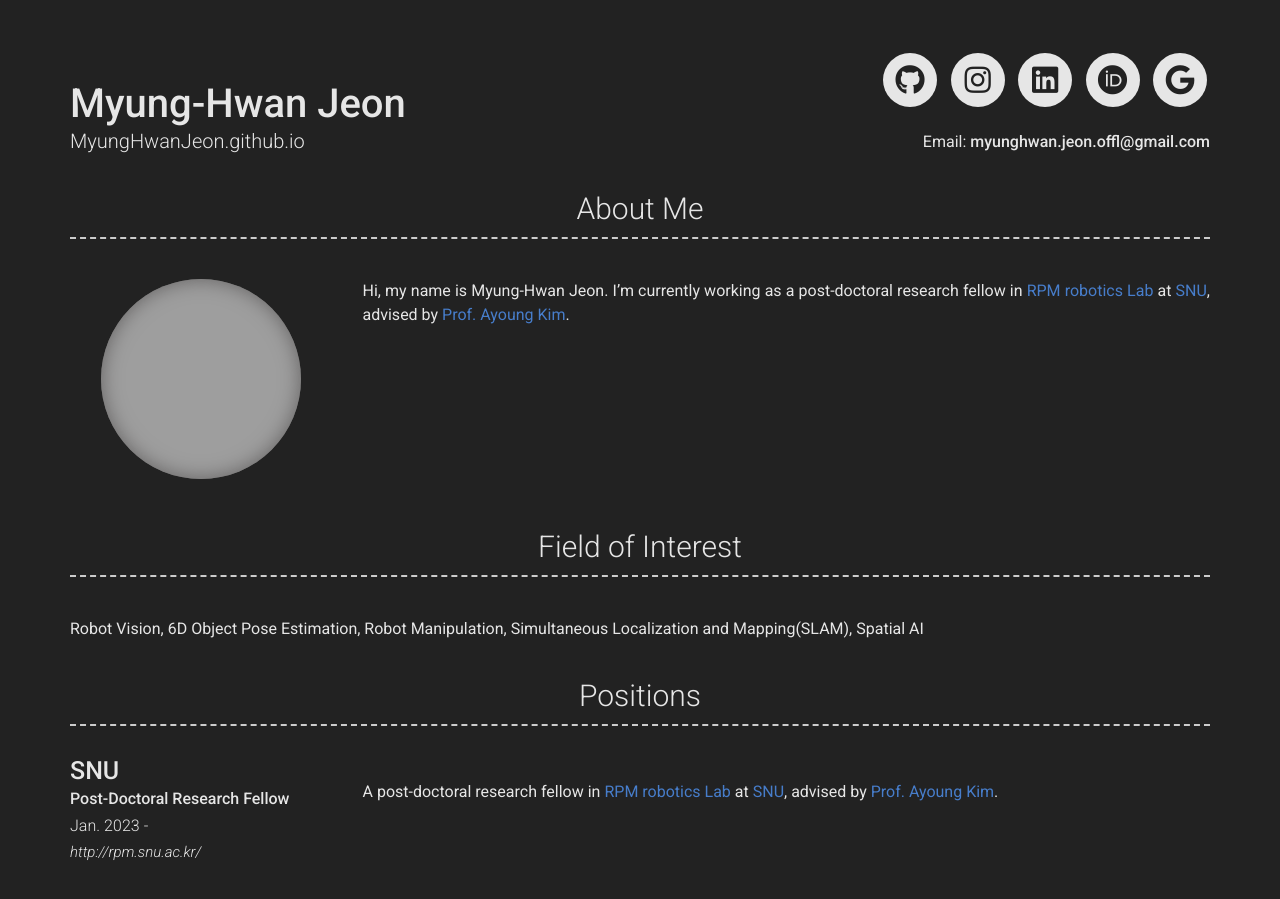
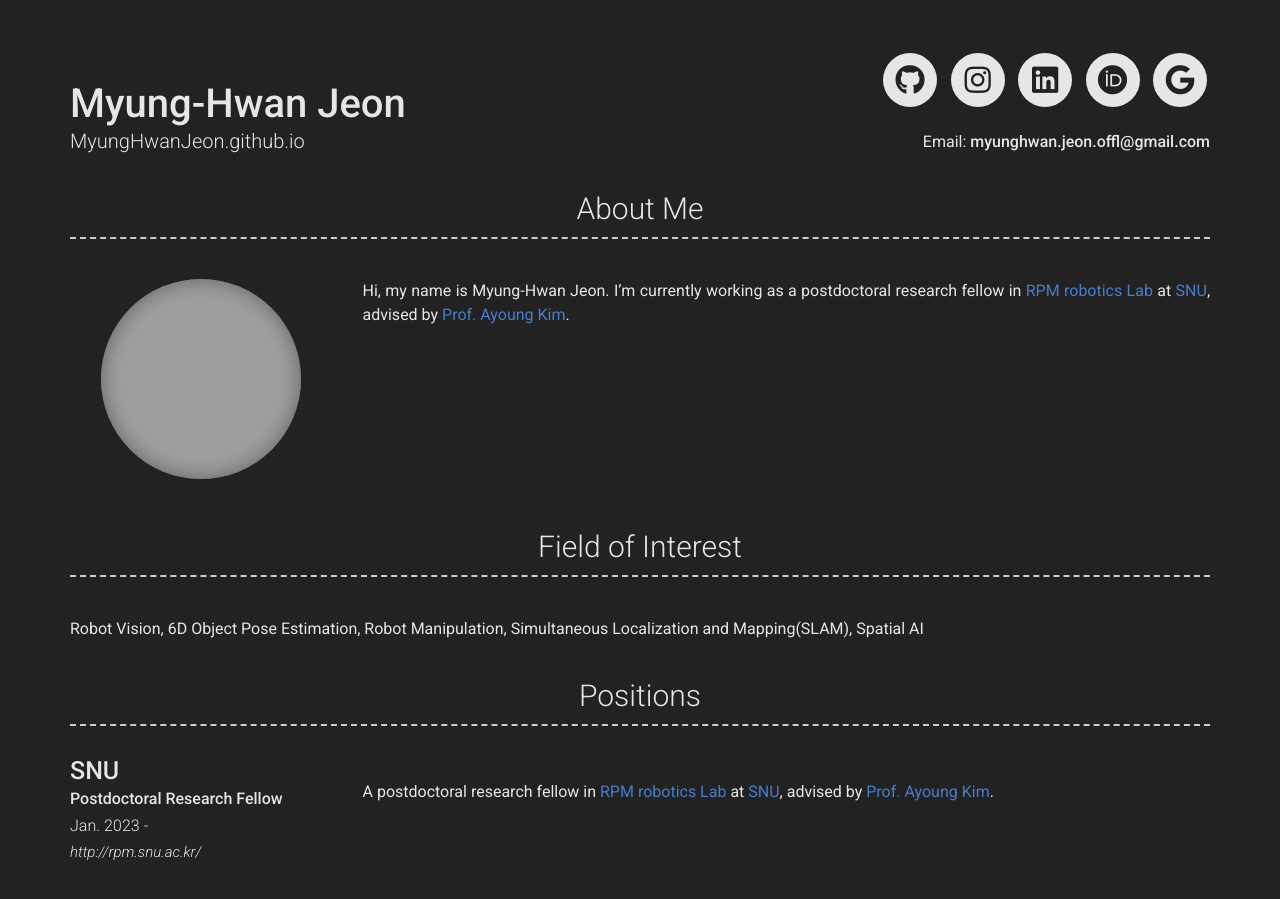
Before and after one commit to MyungHwanJeon/MyungHwanJeon.github.io, a Jekyll site: the page built from index.md, in a window 1280 px wide and 900 px high. Built offline with Jekyll 4.4.1, drawn with Linux system fonts in a browser that asks for light colours; nearby versions of some CDN libraries; grey boxes are pictures that could not be loaded.

Commit message:
Update _config.yml

```diff
--- a/_config.yml
+++ b/_config.yml
@@ -39,7 +39,7 @@ googlescholar_username: ivOqySYAAAAJ
 # about_title: About Me (Use this to override about section title)
 about_profile_image: images/me.JPG
 about_content: | # this will include new lines to allow paragraphs
-  Hi, my name is Myung-Hwan Jeon. I'm currently working as a post-doctoral research fellow in [RPM robotics Lab](https://rpm.snu.ac.kr) at [SNU](https://www.snu.ac.kr), advised by [Prof. Ayoung Kim](https://ayoungk.github.io/).
+  Hi, my name is Myung-Hwan Jeon. I'm currently working as a postdoctoral research fellow in [RPM robotics Lab](https://rpm.snu.ac.kr) at [SNU](https://www.snu.ac.kr), advised by [Prof. Ayoung Kim](https://ayoungk.github.io/).
 
 content:
   - title: Field of Interest
@@ -53,11 +53,11 @@ content:
 
       - layout: top-left
         title: SNU
-        sub_title: Post-Doctoral Research Fellow
+        sub_title: Postdoctoral Research Fellow
         caption: Jan. 2023 -
         link: http://rpm.snu.ac.kr/
         description: | # this will include new lines to allow paragraphs
-          <br/> A post-doctoral research fellow in [RPM robotics Lab](https://rpm.snu.ac.kr) at [SNU](https://www.snu.ac.kr), advised by [Prof. Ayoung Kim](https://ayoungk.github.io/).
+          <br/> A postdoctoral research fellow in [RPM robotics Lab](https://rpm.snu.ac.kr) at [SNU](https://www.snu.ac.kr), advised by [Prof. Ayoung Kim](https://ayoungk.github.io/).
 
       - layout: top-left
         title: SNU
```
